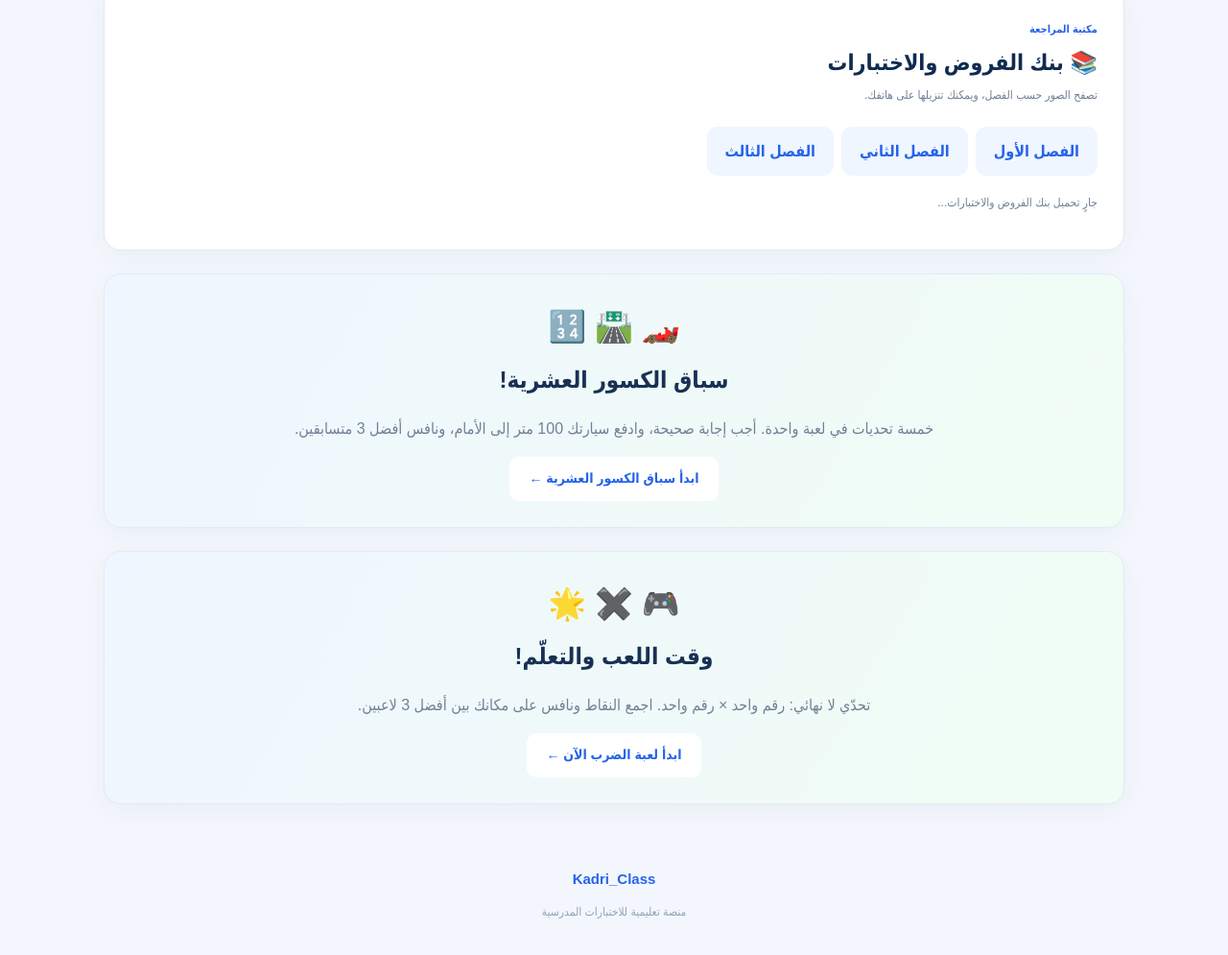
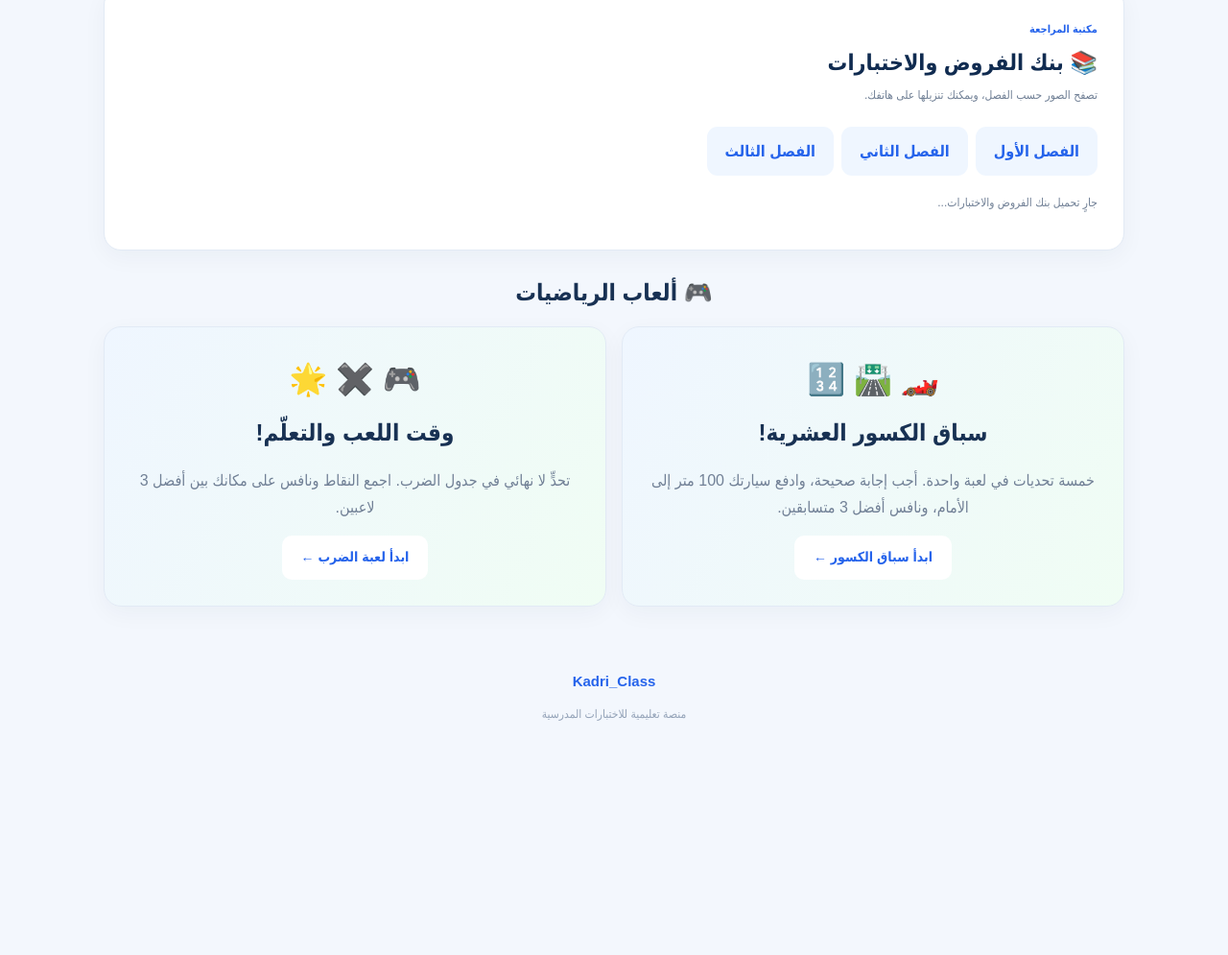
Before and after one commit to Kadri199/MyExam, a plain HTML site: page index.html in a window 1280 px wide. Shown: the part 1559-2554 px from the top of the page at 96% size. After the commit the page ends 2355 px from the top, so only its background shows below. Drawn offline with Linux system fonts and the light colour scheme; no server answers.

Commit message:
Group math games side by side in one section

```diff
--- a/index.html
+++ b/index.html
@@ -255,21 +255,29 @@
     <p class="muted small">شكراً لمشاركتك. يمكنك إغلاق هذه الصفحة.</p>
   </section>
 
-  <!-- DECIMAL FRACTIONS RACING GAME -->
-  <section class="panel" style="margin:24px 0;text-align:center;background:linear-gradient(120deg,#eff6ff,#f0fdf4);">
+  <!-- MATH GAMES: TWO CARDS IN ONE ROW -->
+  <section aria-label="ألعاب الرياضيات" style="margin:24px 0;">
+    <h2 style="text-align:center;margin:0 0 14px;">🎮 ألعاب الرياضيات</h2>
+    <div style="display:grid;grid-template-columns:repeat(2,minmax(0,1fr));gap:16px;align-items:stretch;">
+      <section class="panel" style="margin:0;text-align:center;background:linear-gradient(120deg,#eff6ff,#f0fdf4);">
         <div style="font-size:2rem;">🏎️ 🛣️ 🔢</div>
         <h2 style="margin:8px 0;">سباق الكسور العشرية!</h2>
         <p class="muted">خمسة تحديات في لعبة واحدة. أجب إجابة صحيحة، وادفع سيارتك 100 متر إلى الأمام، ونافس أفضل 3 متسابقين.</p>
-    <a href="./decimal-fractions-game.html" class="hero-button" style="display:inline-block;text-decoration:none;">ابدأ سباق الكسور العشرية ←</a>
+        <a href="./decimal-fractions-game.html" class="hero-button" style="display:inline-block;text-decoration:none;">ابدأ سباق الكسور ←</a>
       </section>
-
-  <!-- KIDS MULTIPLICATION GAME -->
-  <section class="panel" style="margin:24px 0;text-align:center;background:linear-gradient(120deg,#eff6ff,#f0fdf4);">
+      <section class="panel" style="margin:0;text-align:center;background:linear-gradient(120deg,#eff6ff,#f0fdf4);">
         <div style="font-size:2rem;">🎮 ✖️ 🌟</div>
         <h2 style="margin:8px 0;">وقت اللعب والتعلّم!</h2>
-    <p class="muted">تحدّي لا نهائي: رقم واحد × رقم واحد. اجمع النقاط ونافس على مكانك بين أفضل 3 لاعبين.</p>
-    <a href="./multiplication-game.html" class="hero-button" style="display:inline-block;text-decoration:none;">ابدأ لعبة الضرب الآن ←</a>
+        <p class="muted">تحدٍّ لا نهائي في جدول الضرب. اجمع النقاط ونافس على مكانك بين أفضل 3 لاعبين.</p>
+        <a href="./multiplication-game.html" class="hero-button" style="display:inline-block;text-decoration:none;">ابدأ لعبة الضرب ←</a>
       </section>
+    </div>
+  </section>
+  <style>
+    @media(max-width:650px){
+      section[aria-label="ألعاب الرياضيات"] > div{grid-template-columns:1fr!important;}
+    }
+  </style>
 
 
 </main>
```
Lines whose indentation alone changed are shown as unchanged.
